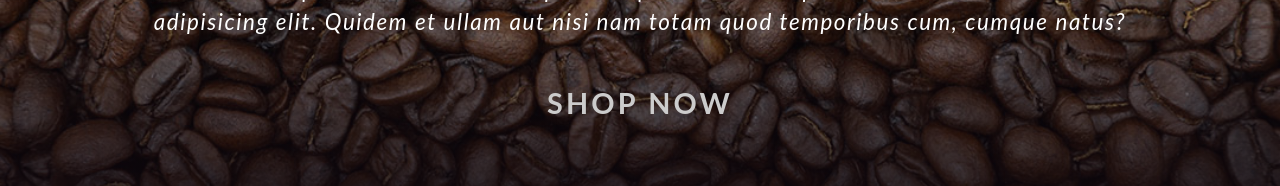
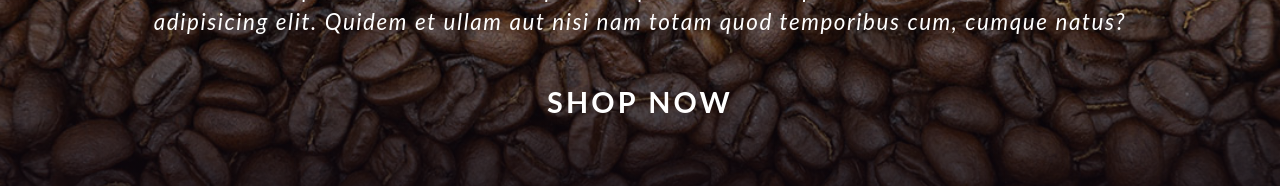
Before and after one commit to alperdegre/sample-react-app, a React (Create React App) app: page / in a window 1280 px wide. Shown: the part 330-516 px from the top of the page. Built offline with nearby package versions, Linux system fonts and the light colour scheme.

Commit message:
Add links to products page

```diff
--- a/src/components/MainPage/FeaturedProducts.js
+++ b/src/components/MainPage/FeaturedProducts.js
@@ -1,4 +1,5 @@
 import React from 'react';
+import { Link } from 'react-router-dom';
 import classes from './FeaturedProducts.module.css';
 import FeaturedItem from './FeaturedItem';
 
@@ -12,9 +13,9 @@ function FeaturedProducts() {
         <FeaturedItem />
         <FeaturedItem />
       </div>
-      <button type="button" className={classes['buy-now-button']}>
+      <Link to="/products" className={classes['buy-now-button']}>
         Buy Now
-      </button>
+      </Link>
     </div>
   );
 }
--- a/src/components/MainPage/FeaturedProducts.module.css
+++ b/src/components/MainPage/FeaturedProducts.module.css
@@ -13,15 +13,6 @@
   font-size: 1.3rem;
 }
 
-.featured-products button {
-  margin: 0rem 0 2.5rem 0;
-  color: #0e070d;
-}
-
-.featured-products button:hover {
-  color: #3f273b;
-}
-
 .product-container {
   display: flex;
   flex-wrap: wrap;
@@ -30,6 +21,7 @@
 }
 
 .buy-now-button {
+  display: inline-block;
   background-color: transparent;
   border: none;
   text-transform: uppercase;
@@ -37,8 +29,13 @@
   font-size: 1.8rem;
   letter-spacing: 0.2rem;
   cursor: pointer;
+  margin: 0rem 0 2.5rem 0;
+  color: #0e070d;
 }
 
+.buy-now-button:hover {
+  color: #50334b;
+}
 
 
 @media only screen and (max-width: 991px) and (min-width: 768px) {
@@ -60,7 +57,7 @@
     gap: 0rem;
   }
 
-  .featured-products button {
+  .buy-now-button {
     margin: 1.5rem 0 2.5rem 0;
   }
 }
@@ -74,7 +71,7 @@
     gap: 0rem;
   }
 
-  .featured-products button {
+  .buy-now-button {
     margin: 1.5rem 0 2.5rem 0;
   }
 }
--- a/src/components/MainPage/HeaderImage.js
+++ b/src/components/MainPage/HeaderImage.js
@@ -1,4 +1,5 @@
 import React from 'react';
+import { Link } from 'react-router-dom';
 import classes from './HeaderImage.module.css';
 
 function HeaderImage() {
@@ -13,7 +14,7 @@ function HeaderImage() {
             adipisicing elit. Quidem et ullam aut nisi nam totam quod temporibus
             cum, cumque natus?
           </p>
-          <button type="button">Shop Now</button>
+          <Link to="/products">Shop Now</Link>
         </div>
       </div>
     </div>
--- a/src/components/MainPage/HeaderImage.module.css
+++ b/src/components/MainPage/HeaderImage.module.css
@@ -26,10 +26,12 @@
   color: white;
 }
 
-.header-text button {
+.header-text a {
+  display: inline-block;
   margin-top: 2rem;
   padding: 1rem 2rem;
-  color: #ccc;
+  color: #fff;
+  font-style: normal;
   background-color: transparent;
   border: none;
   text-transform: uppercase;
@@ -39,8 +41,8 @@
   cursor: pointer;
 }
 
-.header-text button:hover {
-  color: white;
+.header-text a:hover {
+  color: #ccc;
 }
 
 @media only screen and (max-width: 991px) and (min-width: 768px) {
@@ -48,7 +50,7 @@
     padding: 15rem 5rem 5rem 5rem;
   }
 
-  .header-text button {
+  .header-text a {
     margin-top: 1.8rem;
   }
 }
@@ -57,7 +59,7 @@
     padding: 13rem 5rem 5rem 5rem;
   }
 
-  .header-text button {
+  .header-text a {
     margin-top: 1.5rem;
   }
 }
@@ -67,7 +69,7 @@
     padding: 8rem 5rem 5rem 5rem;
   }
 
-  .header-text button {
+  .header-text a {
     margin-top: 1rem;
   }
 }
```
